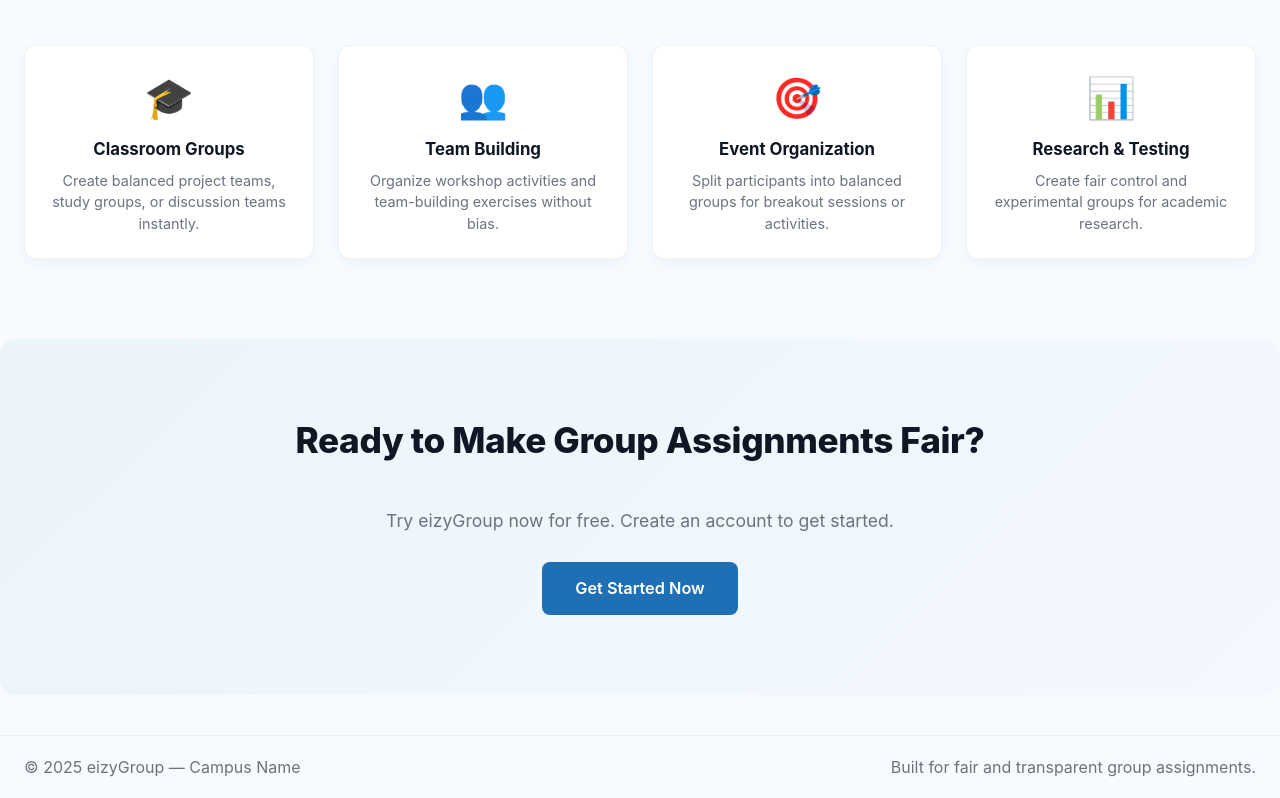
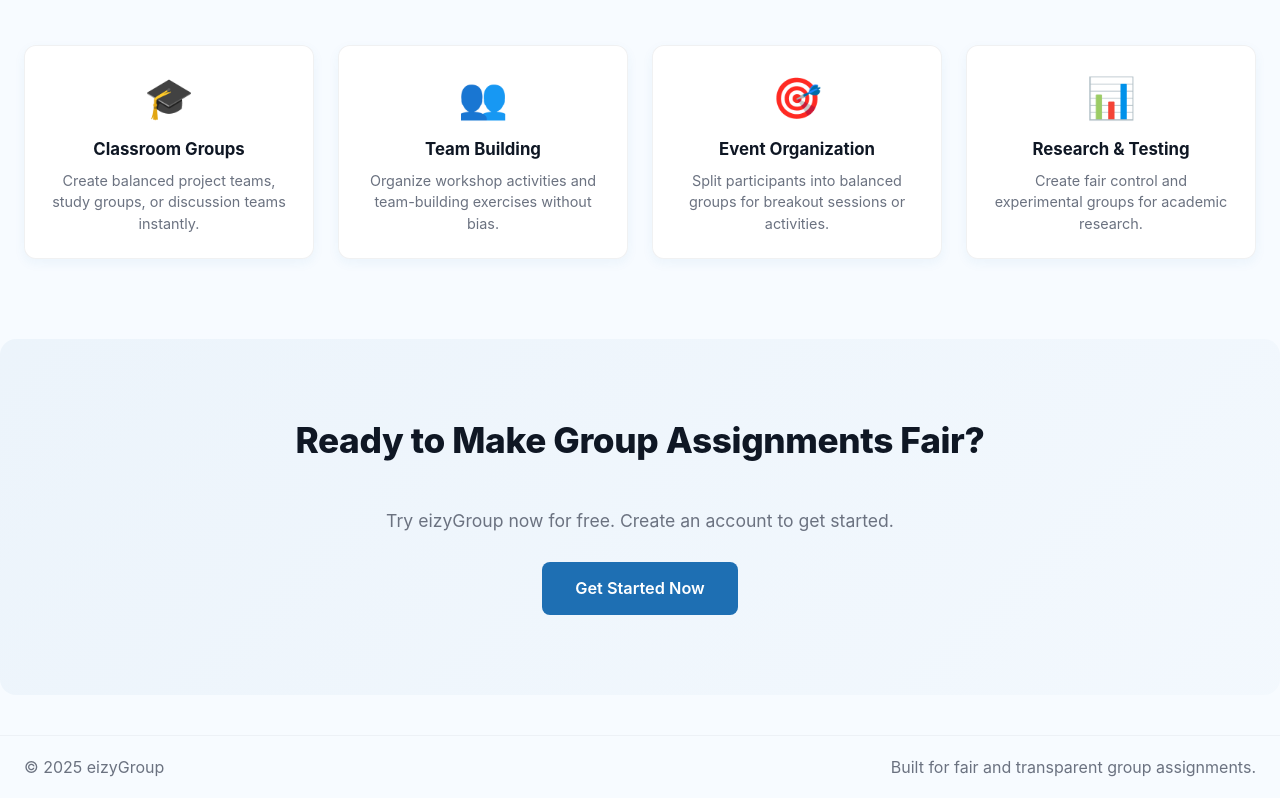
Before and after one commit to CodeHumps001/eizyGroup, a plain HTML site: page index.html in a window 1280 px wide. Shown: the part 3045-3843 px from the top of the page. Drawn offline with Linux system fonts and the light colour scheme.

Commit message:
UI fixed

```diff
--- a/index.html
+++ b/index.html
@@ -411,7 +411,7 @@
 
     <footer class="site-footer" role="contentinfo">
       <div class="container footer-inner">
-        <div>© <span id="year"></span> eizyGroup — Campus Name</div>
+        <div>© <span id="year"></span> eizyGroup</div>
         <div>Built for fair and transparent group assignments.</div>
       </div>
     </footer>
```
